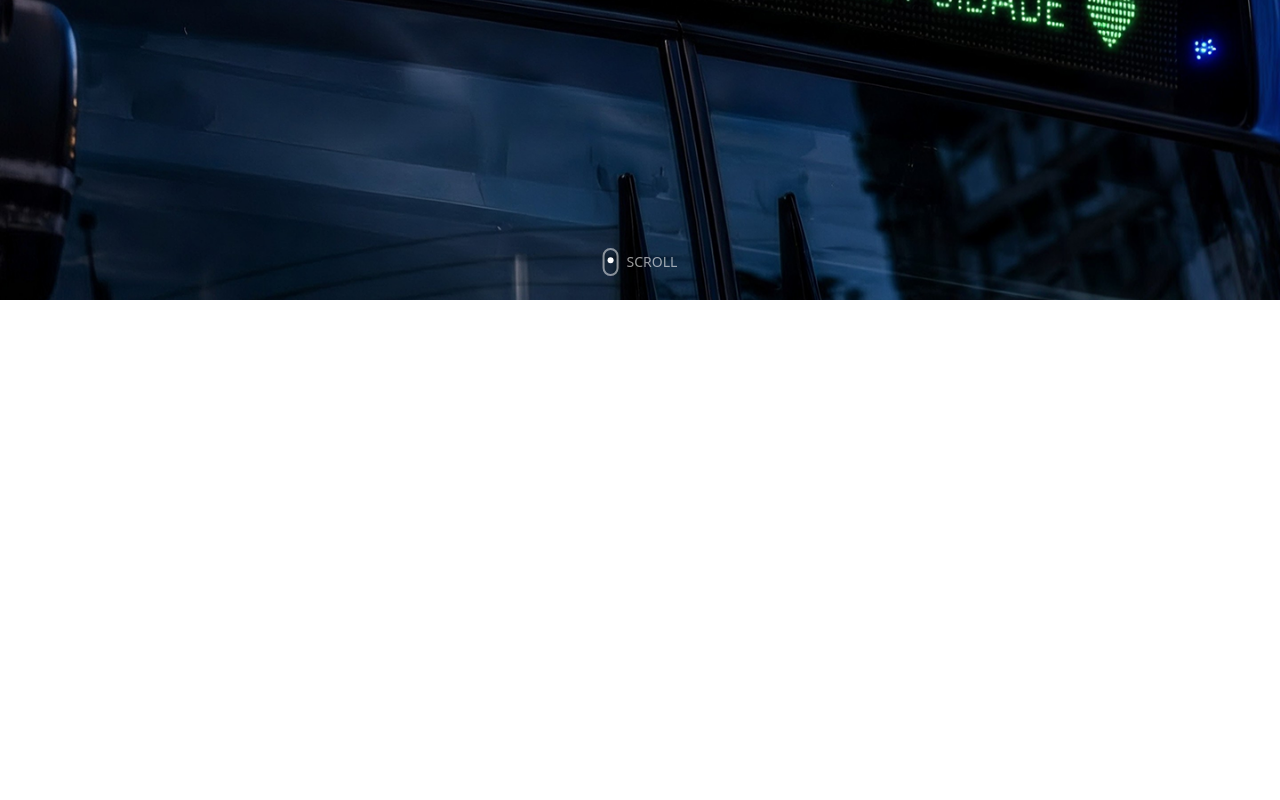
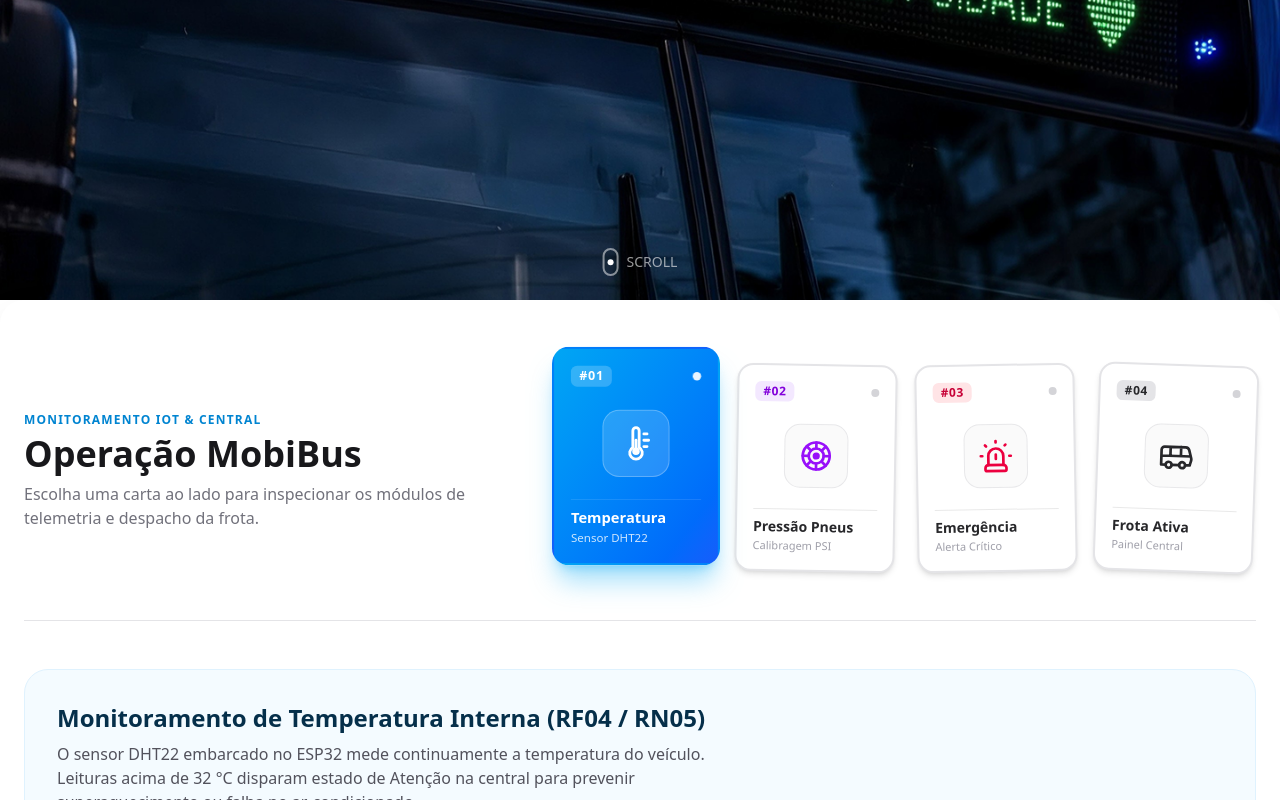
Before and after one commit to felippetuma/MobiBus-GS, a Next.js app: page / in a window 1280 px wide. Shown: the part 500-1300 px from the top of the page. Before the commit the page ends 800 px from the top, so only its background shows below. Built offline with nearby package versions, Linux system fonts and the light colour scheme.

Commit message:
feat: Codificando e Estilizando Secao 2 do projeto

```diff
--- a/src/app/(site)/page.tsx
+++ b/src/app/(site)/page.tsx
@@ -1,11 +1,15 @@
 import Header from "@/components/Header"
-
+import Secao2 from "@/components/Secao2"
 
 const page = () => {
   return (
-    <div>
-      <Header/>
-    </div>
+    <main className="relative">
+      <div className="sticky top-0 z-0">
+        <Header />
+      </div>
+
+      <Secao2 />
+    </main>
   )
 }
 
--- /dev/null
+++ b/src/components/Secao2.tsx
@@ -0,0 +1,225 @@
+"use client"
+import { useState } from "react"
+
+type AbaId = "temperatura" | "pneus" | "emergencia" | "frota"
+
+interface NavCarta {
+  id: AbaId
+  codigo: string
+  titulo: string
+  subtitulo: string
+  corAtiva: string
+  corTexto: string
+  corBadge: string
+  rotacaoBase: string
+  icone: React.ReactNode
+}
+
+const Secao2 = () => {
+  const [abaAtiva, setAbaAtiva] = useState<AbaId>("temperatura")
+
+  const navCartas: NavCarta[] = [
+    {
+      id: "temperatura",
+      codigo: "01",
+      titulo: "Temperatura",
+      subtitulo: "Sensor DHT22",
+      corAtiva: "bg-gradient-to-br from-sky-500 to-blue-600 text-white shadow-sky-500/35",
+      corTexto: "text-sky-600",
+      corBadge: "bg-sky-100 text-sky-700",
+      rotacaoBase: "-rotate-2",
+      icone: (
+        <svg className="w-9 h-9" viewBox="0 0 24 24" fill="none" stroke="currentColor" strokeWidth={1.8} strokeLinecap="round" strokeLinejoin="round">
+          <path d="M14 4v10.54a4 4 0 1 1-4 0V4a2 2 0 0 1 4 0Z" />
+          <path d="M12 10v5" />
+          <circle cx="12" cy="17" r="1.5" fill="currentColor" />
+          <path d="M17 6h2M17 10h3M17 14h2" />
+        </svg>
+      ),
+    },
+    {
+      id: "pneus",
+      codigo: "02",
+      titulo: "Pressão Pneus",
+      subtitulo: "Calibragem PSI",
+      corAtiva: "bg-gradient-to-br from-purple-600 to-indigo-700 text-white shadow-purple-600/35",
+      corTexto: "text-purple-600",
+      corBadge: "bg-purple-100 text-purple-700",
+      rotacaoBase: "rotate-1",
+      icone: (
+        <svg className="w-9 h-9" viewBox="0 0 24 24" fill="none" stroke="currentColor" strokeWidth={1.8} strokeLinecap="round" strokeLinejoin="round">
+          <circle cx="12" cy="12" r="9" />
+          <circle cx="12" cy="12" r="5" />
+          <circle cx="12" cy="12" r="1.5" fill="currentColor" />
+          <path d="M12 3v4M12 17v4M3 12h4M17 12h4M5.6 5.6l2.8 2.8M15.6 15.6l2.8 2.8M18.4 5.6l-2.8 2.8M8.4 15.6l-2.8 2.8" />
+        </svg>
+      ),
+    },
+    {
+      id: "emergencia",
+      codigo: "03",
+      titulo: "Emergência",
+      subtitulo: "Alerta Crítico",
+      corAtiva: "bg-gradient-to-br from-rose-500 to-red-600 text-white shadow-rose-600/35",
+      corTexto: "text-rose-600",
+      corBadge: "bg-rose-100 text-rose-700",
+      rotacaoBase: "-rotate-1",
+      icone: (
+        <svg className="w-9 h-9" viewBox="0 0 24 24" fill="none" stroke="currentColor" strokeWidth={1.8} strokeLinecap="round" strokeLinejoin="round">
+          <path d="M7 18v-6a5 5 0 1 1 10 0v6" />
+          <path d="M5 21a1 1 0 0 0 1 1h12a1 1 0 0 0 1-1v-1a2 2 0 0 0-2-2H7a2 2 0 0 0-2 2v1Z" />
+          <path d="M21 12h1M18.5 4.5 18 5M2 12h1M12 2v1M4.9 4.9l.7.7M12 11v3" />
+        </svg>
+      ),
+    },
+    {
+      id: "frota",
+      codigo: "04",
+      titulo: "Frota Ativa",
+      subtitulo: "Painel Central",
+      corAtiva: "bg-gradient-to-br from-zinc-800 to-zinc-950 text-white shadow-zinc-900/30",
+      corTexto: "text-zinc-800",
+      corBadge: "bg-zinc-200 text-zinc-800",
+      rotacaoBase: "rotate-2",
+      icone: (
+        <svg className="w-9 h-9" viewBox="0 0 24 24" fill="none" stroke="currentColor" strokeWidth={1.8} strokeLinecap="round" strokeLinejoin="round">
+          <path d="M8 6v6M15 6v6M2 12h19.6M18 18h3s.5-1.7.8-2.8c.1-.4.2-.8.2-1.2 0-.4-.1-.8-.2-1.2l-1.4-5C20.1 6.8 19.1 6 18 6H4a2 2 0 0 0-2 2v10h3" />
+          <circle cx="7" cy="18" r="2" />
+          <path d="M9 18h5" />
+          <circle cx="16" cy="18" r="2" />
+        </svg>
+      ),
+    },
+  ]
+
+  return (
+    <section className="relative z-20 min-h-screen w-full bg-white text-zinc-900 rounded-t-3xl shadow-2xl">
+      <div className="max-w-7xl mx-auto px-6 py-16">
+
+        {/* Cabeçalho + Navbar em formato de Cartas */}
+        <div className="flex flex-col xl:flex-row xl:items-center xl:justify-between gap-10 pb-12 border-b border-zinc-200">
+          <div className="max-w-md">
+            <span className="text-xs font-bold uppercase tracking-widest text-sky-600">
+              Monitoramento IoT & Central
+            </span>
+            <h2 className="text-3xl sm:text-4xl font-bold text-zinc-900 mt-1">
+              Operação MobiBus
+            </h2>
+            <p className="text-zinc-500 mt-2 text-sm sm:text-base">
+              Escolha uma carta ao lado para inspecionar os módulos de telemetria e despacho da frota.
+            </p>
+          </div>
+
+          {/* Navbar de 4 Cartas estilo baralho */}
+          <nav aria-label="Navegação de módulos" className="grid grid-cols-2 sm:grid-cols-4 gap-4 sm:gap-5">
+            {navCartas.map((carta) => {
+              const ativo = abaAtiva === carta.id
+              return (
+                <button
+                  key={carta.id}
+                  onClick={() => setAbaAtiva(carta.id)}
+                  className={`group relative flex flex-col justify-between w-full sm:w-40 h-52 p-4 rounded-2xl border-2 transition-all duration-300 text-left cursor-pointer select-none ${
+                    ativo
+                      ? `${carta.corAtiva} border-transparent shadow-xl -translate-y-3 rotate-0 scale-105 z-10`
+                      : `bg-white hover:bg-zinc-50 border-zinc-200 hover:border-zinc-300 text-zinc-800 shadow-md hover:-translate-y-2 hover:rotate-0 ${carta.rotacaoBase}`
+                  }`}
+                >
+                  {/* Topo da Carta: Número e Mini Indicador */}
+                  <div className="flex items-center justify-between w-full">
+                    <span
+                      className={`text-xs font-extrabold px-2 py-0.5 rounded-md tracking-wider ${
+                        ativo ? "bg-white/20 text-white" : carta.corBadge
+                      }`}
+                    >
+                      #{carta.codigo}
+                    </span>
+                    <span
+                      className={`w-2 h-2 rounded-full ${
+                        ativo ? "bg-white animate-pulse" : "bg-zinc-300"
+                      }`}
+                    />
+                  </div>
+
+                  {/* Centro da Carta: Ícone em destaque com moldura interna */}
+                  <div
+                    className={`my-auto mx-auto w-16 h-16 rounded-2xl flex items-center justify-center border transition-transform duration-300 group-hover:scale-110 ${
+                      ativo
+                        ? "bg-white/15 border-white/25 text-white"
+                        : `bg-zinc-50 border-zinc-200/80 ${carta.corTexto}`
+                    }`}
+                  >
+                    {carta.icone}
+                  </div>
+
+                  {/* Rodapé da Carta: Título e Subtítulo */}
+                  <div className="w-full pt-2 border-t border-current/10">
+                    <span className="block font-bold text-sm leading-tight">
+                      {carta.titulo}
+                    </span>
+                    <span
+                      className={`block text-[11px] mt-0.5 ${
+                        ativo ? "text-white/80" : "text-zinc-400"
+                      }`}
+                    >
+                      {carta.subtitulo}
+                    </span>
+                  </div>
+                </button>
+              )
+            })}
+          </nav>
+        </div>
+
+        {/* Área de conteúdo dinâmico controlada pelas Cartas */}
+        <div className="mt-12">
+          {abaAtiva === "temperatura" && (
+            <div className="p-8 rounded-3xl bg-sky-50/70 border border-sky-100">
+              <h3 className="text-2xl font-bold text-sky-950">
+                Monitoramento de Temperatura Interna (RF04 / RN05)
+              </h3>
+              <p className="text-zinc-600 mt-2 max-w-2xl">
+                O sensor DHT22 embarcado no ESP32 mede continuamente a temperatura do veículo. Leituras acima de 32 °C disparam estado de Atenção na central para prevenir superaquecimento ou falha no ar-condicionado.
+              </p>
+            </div>
+          )}
+
+          {abaAtiva === "pneus" && (
+            <div className="p-8 rounded-3xl bg-purple-50/70 border border-purple-100">
+              <h3 className="text-2xl font-bold text-purple-950">
+                Pressão dos Pneus em Tempo Real (RF05 / RF07)
+              </h3>
+              <p className="text-zinc-600 mt-2 max-w-2xl">
+                Detecta variações fora da faixa segura antes que ocorra uma pane mecânica ou acidente, gerando alertas preventivos automáticos com suavização por média móvel.
+              </p>
+            </div>
+          )}
+
+          {abaAtiva === "emergencia" && (
+            <div className="p-8 rounded-3xl bg-rose-50/70 border border-rose-100">
+              <h3 className="text-2xl font-bold text-rose-950">
+                Acionamento de Emergência pelo Motorista (RF06)
+              </h3>
+              <p className="text-zinc-600 mt-2 max-w-2xl">
+                Ao pressionar o botão físico no painel do ônibus, o dispositivo entra em estado de Falha (LED vermelho e buzzer contínuo) e exibe o alerta crítico na central em até 5 segundos para envio imediato de ônibus reserva e mecânico.
+              </p>
+            </div>
+          )}
+
+          {abaAtiva === "frota" && (
+            <div className="p-8 rounded-3xl bg-zinc-100 border border-zinc-200">
+              <h3 className="text-2xl font-bold text-zinc-900">
+                Gestão e Despacho da Frota (RF01 a RF10)
+              </h3>
+              <p className="text-zinc-600 mt-2 max-w-2xl">
+                A central acompanha cada veículo por ID, placa e linha, gerenciando o ciclo completo dos chamados: Aberto, Equipe a caminho e Resolvido, registrando o tempo médio de resposta.
+              </p>
+            </div>
+          )}
+        </div>
+
+      </div>
+    </section>
+  )
+}
+
+export default Secao2
```
